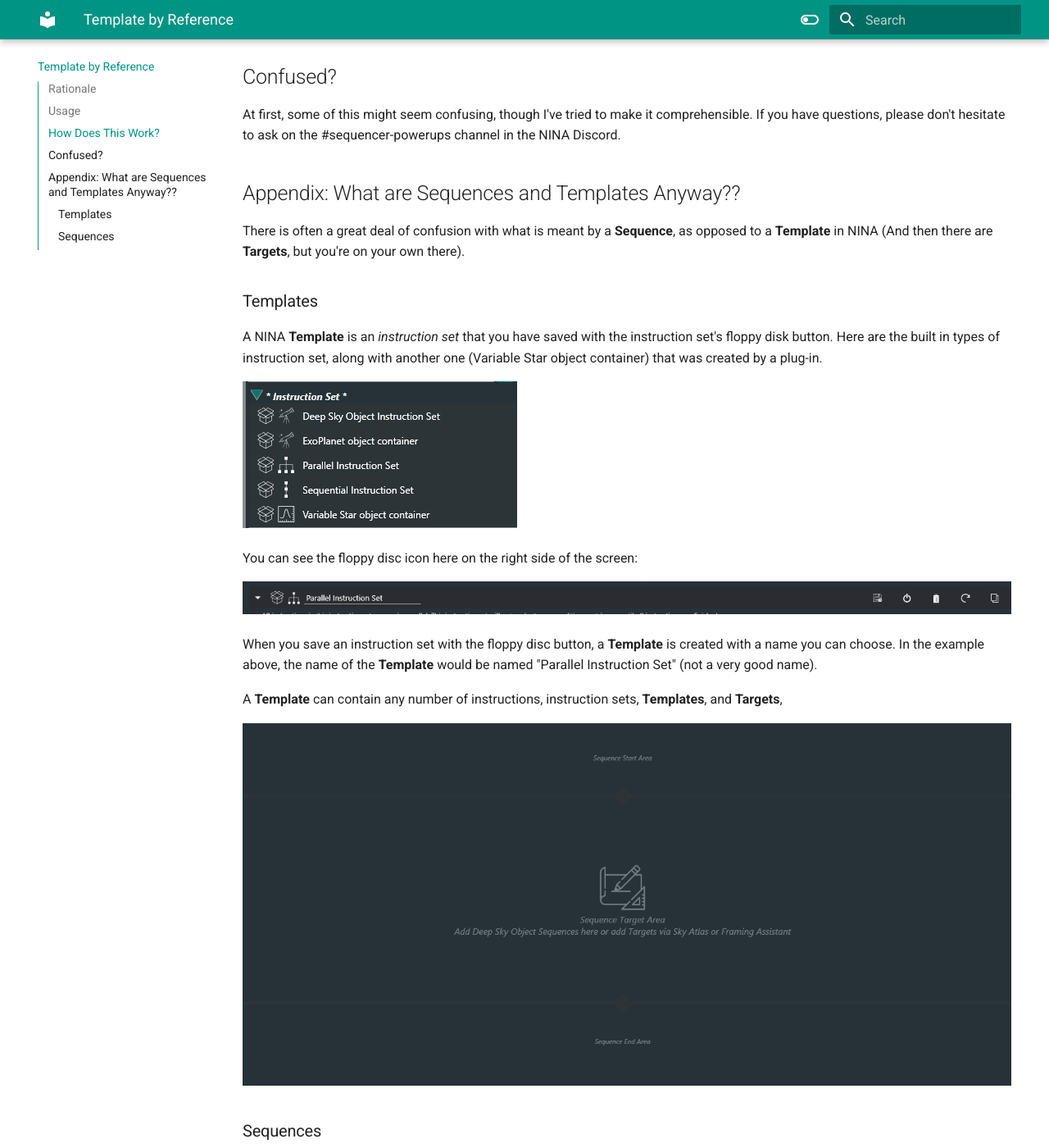
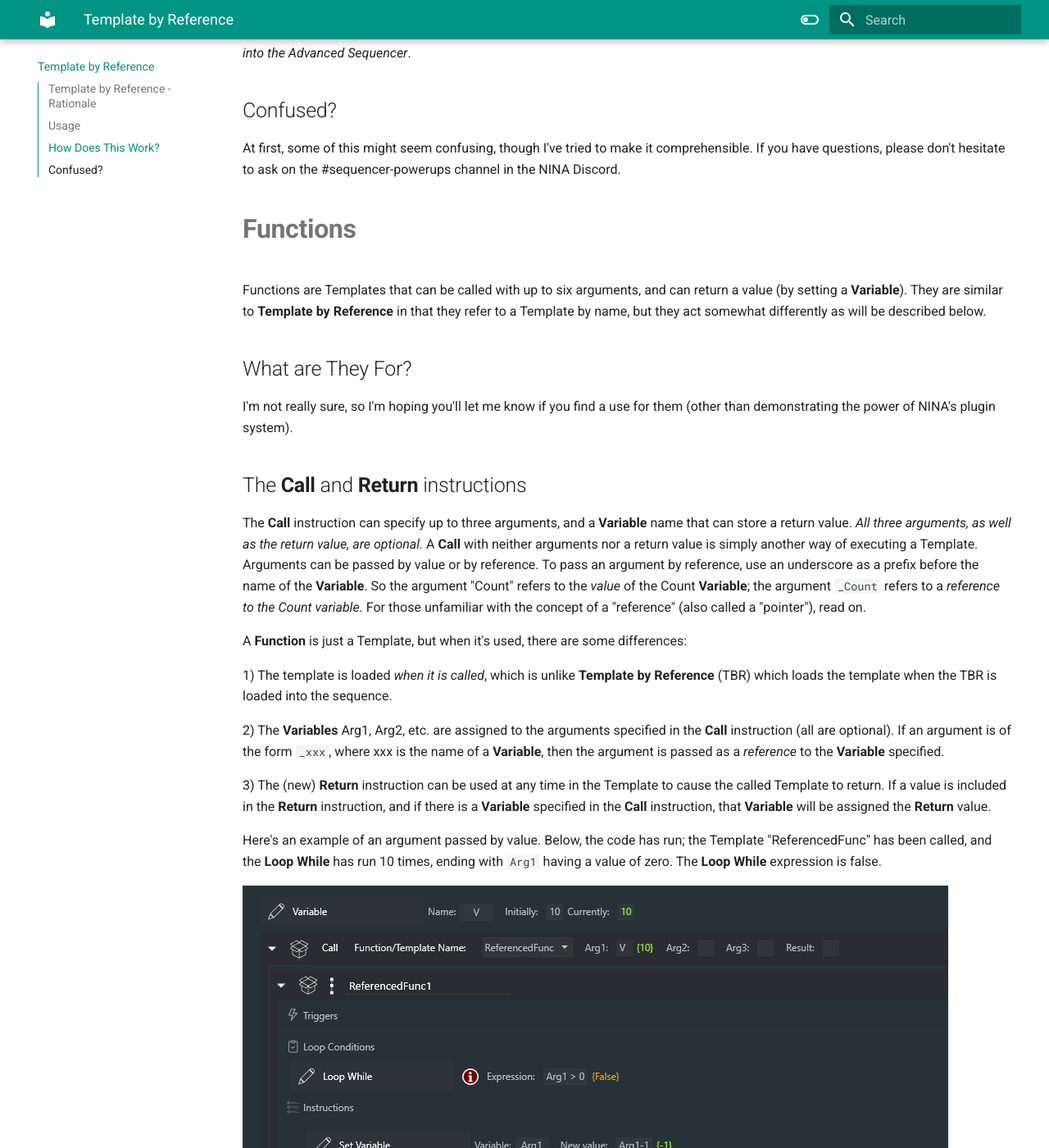
Before and after one commit to marcblank/marcblank.github.io, an MkDocs documentation site: the page built from docs/TBR.md, in a window 1280 px wide and 1400 px high, scrolled down 2307 px. Shown: the whole window at 82% size. Built offline with MkDocs 1.6.1 and Material for MkDocs 9.7.7, drawn with Linux system fonts in a browser that asks for light colours; some of the changed text lies outside the part shown.

Commit message:
Docs update

```diff
--- a/docs/TBR.md
+++ b/docs/TBR.md
@@ -1,6 +1,6 @@
-# Template by Reference
+# **Template by Reference**
 
-## Rationale
+## Template by Reference - Rationale
 
 If you use NINA Templates in your sequences, you'll find that **Template by Reference** is one of the most powerful features of Sequencer Powerups. In effect, they turn your Templates into something more akin to "subroutine calls" or "macros". It's easiest to show this with examples.
 
@@ -25,13 +25,15 @@
 
 ![](NewStartup.png)
 
-Now, save the Template as you usally would, by clicking on the floppy disc icon on the right side of the screen.  Having done this, and if you are using **Template by Reference** specifying **Startup Template** in other sequences, you will find that they will *all* be using the updated version of **Startup Template**.
+Now, save the Template as you usually would, by clicking on the floppy disc icon on the right side of the screen.  Having done this, and if you are using **Template by Reference** specifying **Startup Template** in other sequences, you will find that they will *all* be using the updated version of **Startup Template**.
+
+*Extra credit for recognizing the idiocy of where I added the Open Flat Panel Cover instruction*
 
 ## How Does This Work?
 
 To use **Template by Reference** to its fullest potential, it helps to understand how it works. And it's really very simple. The **Template by Reference** instruction simply *refers* to the specified Template by its name.
 
-The "magic" comes when you *load* a sequence with one or more **Template by Reference** into the Advanced Sequencer; at that time, all **Template by Reference** instructions *copy* in the most recent version of the referenced Template. At that point, it is exactly as though you copied the Template into your sequence, and you can edit it, save it, or just use it as is.
+The "magic" comes when you *load* a sequence with one or more **Template by Reference** instructions into the Advanced Sequencer; at that time, all **Template by Reference** instructions *copy* in the most recent version of the referenced Template into the sequencer. At that point, it is exactly as though you copied the Template into your sequence, and you can edit it, save it, or just use it as is.
 
 If you *edit* the contents of a **Template by Reference** that you've expanded in a sequence, those changes are *local*; they do *not* propagate to other sequences. But what if you *want* to make changes *and* have those changes be "seen" by other sequences? That's simple: just *save* the Template as you would save any other template.
 
@@ -40,6 +42,49 @@
 ## Confused?
 
 At first, some of this might seem confusing, though I've tried to make it comprehensible. If you have questions, please don't hesitate to ask on the #sequencer-powerups channel in the NINA Discord.
+
+#
+# **Functions**
+
+Functions are Templates that can be called with up to six arguments, and can return a value (by setting a **Variable**).  They are similar to **Template by Reference** in that they refer to a Template by name, but they act somewhat differently as will be described below.
+
+## What are They For?
+
+I'm not really sure, so I'm hoping you'll let me know if you find a use for them (other than demonstrating the power of NINA's plugin system).
+
+## The **Call** and **Return** instructions
+
+The **Call** instruction can specify up to three arguments, and a **Variable** name that can store a return value.  *All three arguments, as well as the return value, are optional.*  A **Call** with neither arguments nor a return value is simply another way of executing a Template.  Arguments can be passed by value or by reference.  To pass an argument by reference, use an underscore as a prefix before the name of the **Variable**.   So the argument "Count" refers to the *value* of the Count **Variable**; the argument `_Count` refers to a *reference to the Count variable*. For those unfamiliar with the concept of a "reference" (also called a "pointer"), read on.
+
+A **Function** is just a Template, but when it's used, there are some differences:
+
+1) The template is loaded *when it is called*, which is unlike **Template by Reference** (TBR) which loads the template when the TBR is loaded into the sequence.
+
+2) The **Variables** Arg1, Arg2, etc. are assigned to the arguments specified in the **Call** instruction (all are optional). If an argument is of the form `_xxx`, where xxx is the  name of a **Variable**, then the argument is passed as a *reference* to the **Variable** specified.
+
+3) The (new) **Return** instruction can be used at any time in the Template to cause the called Template to return.  If a value is included in the **Return** instruction, and if there is a **Variable** specified in the **Call** instruction, that **Variable** will be assigned the **Return** value.
+
+Here's an example of an argument passed by value.  Below, the code has run; the Template "ReferencedFunc" has been called, and the **Loop While** has run 10 times, ending with `Arg1` having a value of zero.  The **Loop While** expression is false.
+
+![](ByValue.png)
+
+Here's the same example, but the argument is passed as a *reference* to the **Variable** V.  The result is very similar; the **Loop While** runs 10 times, the Arg1 **Variable** decrements to zero, but notice that the *reference* **Variable** V is now also zero.   That's because, while executing the **Template**, the instruction **Set Variable** of Arg1 is actually setting the value of **Variable** V that Arg1 references.  *The distinction is important!*
+
+![](ByReference.png)
+
+And here's the Template "ReferencedFunc".  You'll notice that the **Variable** Arg1 appears undefined, which makes sense actually; it will get defined automatically when the Template is **Call**ed.
+
+![](Referenced.png)
+
+##Recursion
+
+Yes, Powerups **Functions** can be recursive.  Here's a Template called "Fact" that calculates "factorial" of its argument.
+
+![](Fact.png)
+
+And here's 8! (8 factorial, as calcualted by the Sequencer)
+
+![](Eight.png)
 
 ## Appendix: What are Sequences and Templates Anyway??
 
@@ -55,7 +100,7 @@
 
 ![](Save.png)
 
-When you save an instruction set with the floppy disc button, a **Template** is created with a name you can choose. In the example above, the name of the **Template** would be named "Parallel Instruction Set" (not a very good name).
+When you save an instruction set with the floppy disc button, a **Template** is created with a name you can choose. In the example above, the name of the **Template** would be named "Parallel Instruction Set" (not a very good name). *Note that the state of the Template is not saved; all loop counts, exposure counts, and the like are reset when the Template is saved!*
 
 A **Template** can contain any number of instructions, instruction sets, **Templates**, and **Targets**,
 
@@ -63,7 +108,7 @@
 
 ### Sequences
 
-**Sequences** in NINA represent the entire contents of the Advanced Sequencer at any given point in time; that is, it includes the "Sequence Start Area", the "Sequence Target Area", and the "Sequence End Area".  They are loaded and saved with icons at the lower left of the Advance Sequencer.
+**Sequences** in NINA represent the entire contents of the Advanced Sequencer at any given point in time; that is, it includes the "Sequence Start Area", the "Sequence Target Area", and the "Sequence End Area".  They are loaded and saved with icons at the lower left of the Advance Sequencer. *Note: When you save a Sequence, the state of the Sequence is preserved - that means that loop counters, exposure counts, and the like are remembered and restored when that Sequence is loaded!*
 
 ![](SeqIcons.png)
 
```
Also changed, not shown: docs/CVE.md (+25 -7 lines), docs/Functions.md (deleted, +0 -45 lines).
